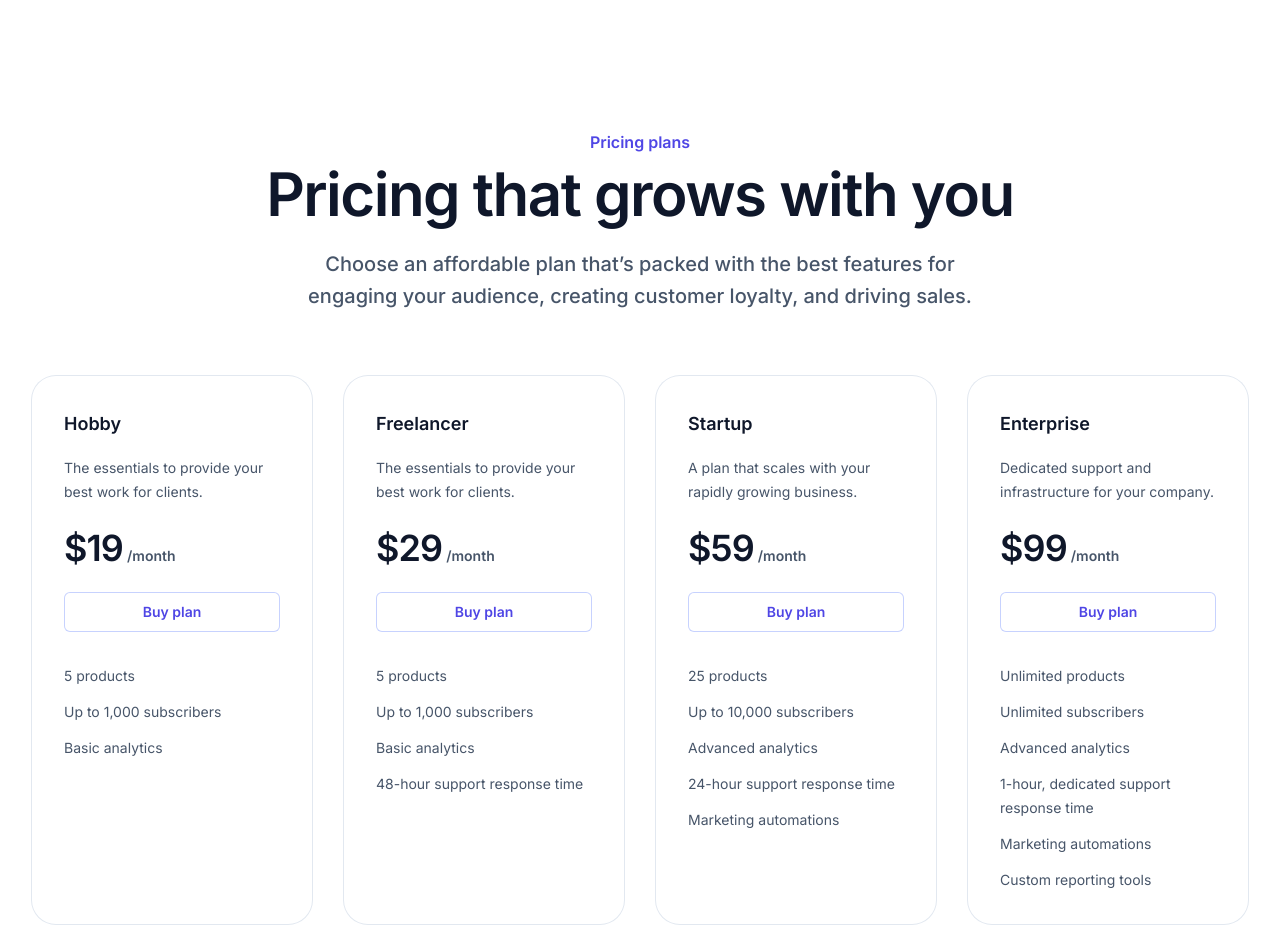
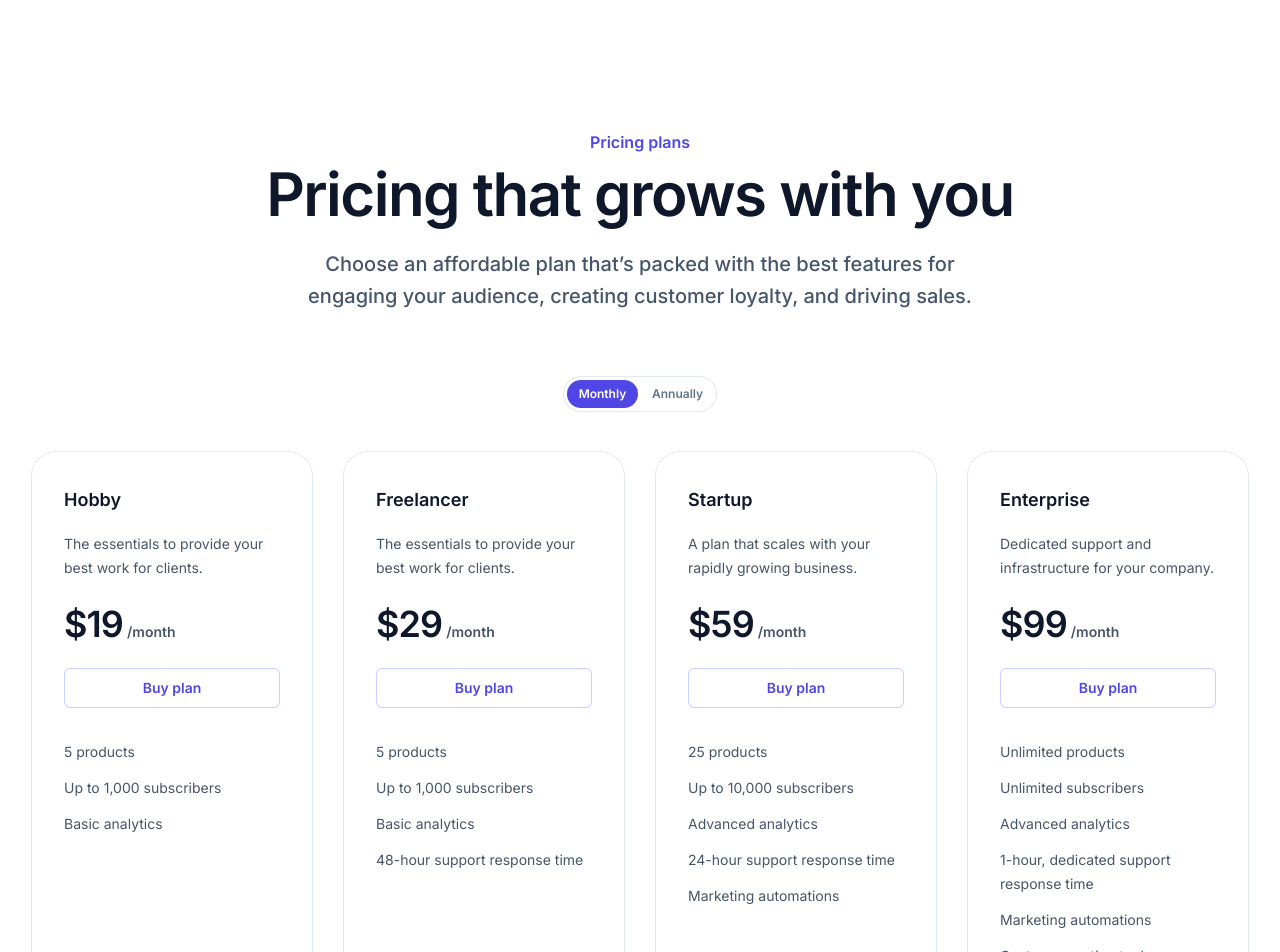
Before and after one commit to marekzelinka/pricing-plans, a React (Vite) app: page / in a window 1280 px wide. Shown: the top 952 px of the page. Built offline with nearby package versions, Linux system fonts and the light colour scheme.

Commit message:
add frequency toggle

```diff
--- a/package.json
+++ b/package.json
@@ -11,6 +11,7 @@
     "format": "prettier . --write"
   },
   "dependencies": {
+    "@headlessui/react": "^2.2.0",
     "clsx": "^2.1.1",
     "react": "^18.3.1",
     "react-dom": "^18.3.1",
--- a/src/App.tsx
+++ b/src/App.tsx
@@ -1,6 +1,11 @@
-import { plans } from "./data";
+import { Radio, RadioGroup } from "@headlessui/react";
+import { useState } from "react";
+import { frequencies } from "./data/frequencies";
+import { plans } from "./data/plans";
 
 export default function PricingPlans() {
+  const [frequency, setFrequency] = useState(frequencies[0]);
+
   return (
     <div className="bg-white py-24 sm:py-32">
       <div className="mx-auto max-w-7xl px-6 lg:px-8">
@@ -20,21 +25,34 @@ export default function PricingPlans() {
           </p>
         </div>
         <div className="mt-16 flex justify-center">
-          <div className="isolate grid grid-cols-1 gap-8 max-xl:mx-auto max-lg:max-w-md md:grid-cols-2 md:max-lg:max-w-2xl lg:max-xl:max-w-4xl xl:grid-cols-4">
+          <fieldset aria-label="Payment frequency">
+            <RadioGroup
+              value={frequency}
+              onChange={setFrequency}
+              className="grid grid-cols-2 gap-x-1 rounded-full p-1 text-center text-xs/5 font-semibold ring-1 ring-inset ring-gray-200"
+            >
+              {frequencies.map((option) => (
+                <Radio
+                  key={option.value}
+                  value={option}
+                  className="cursor-pointer rounded-full px-2.5 py-1 text-gray-500 data-[checked]:bg-indigo-600 data-[checked]:text-white"
+                >
+                  {option.label}
+                </Radio>
+              ))}
+            </RadioGroup>
+          </fieldset>
+        </div>
+        <div className="isolate mt-10 grid grid-cols-1 gap-8 max-xl:mx-auto max-lg:max-w-md md:grid-cols-2 md:max-lg:max-w-2xl lg:max-xl:max-w-4xl xl:grid-cols-4">
           {plans.map((plan) => (
-              <div
-                key={plan.id}
-                className="rounded-3xl p-8 ring-1 ring-gray-200"
-              >
+            <div key={plan.id} className="rounded-3xl p-8 ring-1 ring-gray-200">
               <h3 className="text-lg/8 font-semibold text-gray-900">
                 {plan.name}
               </h3>
-                <p className="mt-4 text-sm/6 text-gray-600">
-                  {plan.description}
-                </p>
+              <p className="mt-4 text-sm/6 text-gray-600">{plan.description}</p>
               <p className="mt-6 flex items-baseline gap-1">
                 <span className="text-4xl font-semibold tracking-tight text-gray-900">
-                    {plan.price.monthly}
+                  {plan.price[frequency.value]}
                 </span>
                 <span className="text-sm/6 font-semibold text-gray-600">
                   /month
@@ -56,6 +74,5 @@ export default function PricingPlans() {
         </div>
       </div>
     </div>
-    </div>
   );
 }
--- /dev/null
+++ b/src/data/frequencies.ts
@@ -0,0 +1,12 @@
+export type FrequencyValue = "monthly" | "annually";
+
+export interface Frequency {
+  value: FrequencyValue;
+  label: string;
+  priceSuffix: string;
+}
+
+export const frequencies = [
+  { value: "monthly", label: "Monthly", priceSuffix: "/month" },
+  { value: "annually", label: "Annually", priceSuffix: "/year" },
+] satisfies Frequency[];
--- a/src/data/index.ts
+++ /dev/null
@@ -1 +0,0 @@
-export { default as plans } from "./plans.json";
--- a/src/data/plans.json
+++ /dev/null
@@ -1,56 +0,0 @@
-[
-  {
-    "name": "Hobby",
-    "id": "tier-hobby",
-    "href": "#",
-    "price": { "monthly": "$19", "annually": "$199" },
-    "description": "The essentials to provide your best work for clients.",
-    "features": ["5 products", "Up to 1,000 subscribers", "Basic analytics"],
-    "mostPopular": false
-  },
-  {
-    "name": "Freelancer",
-    "id": "tier-freelancer",
-    "href": "#",
-    "price": { "monthly": "$29", "annually": "$299" },
-    "description": "The essentials to provide your best work for clients.",
-    "features": [
-      "5 products",
-      "Up to 1,000 subscribers",
-      "Basic analytics",
-      "48-hour support response time"
-    ],
-    "mostPopular": false
-  },
-  {
-    "name": "Startup",
-    "id": "tier-startup",
-    "href": "#",
-    "price": { "monthly": "$59", "annually": "$599" },
-    "description": "A plan that scales with your rapidly growing business.",
-    "features": [
-      "25 products",
-      "Up to 10,000 subscribers",
-      "Advanced analytics",
-      "24-hour support response time",
-      "Marketing automations"
-    ],
-    "mostPopular": true
-  },
-  {
-    "name": "Enterprise",
-    "id": "tier-enterprise",
-    "href": "#",
-    "price": { "monthly": "$99", "annually": "$999" },
-    "description": "Dedicated support and infrastructure for your company.",
-    "features": [
-      "Unlimited products",
-      "Unlimited subscribers",
-      "Advanced analytics",
-      "1-hour, dedicated support response time",
-      "Marketing automations",
-      "Custom reporting tools"
-    ],
-    "mostPopular": false
-  }
-]
--- /dev/null
+++ b/src/data/plans.ts
@@ -0,0 +1,70 @@
+import type { FrequencyValue } from "./frequencies";
+
+export interface Plan {
+  name: string;
+  id: string;
+  href: string;
+  price: {
+    [Key in FrequencyValue]: string;
+  };
+  description: string;
+  features: string[];
+  mostPopular: boolean;
+}
+
+export const plans = [
+  {
+    name: "Hobby",
+    id: "tier-hobby",
+    href: "#",
+    price: { monthly: "$19", annually: "$199" },
+    description: "The essentials to provide your best work for clients.",
+    features: ["5 products", "Up to 1,000 subscribers", "Basic analytics"],
+    mostPopular: false,
+  },
+  {
+    name: "Freelancer",
+    id: "tier-freelancer",
+    href: "#",
+    price: { monthly: "$29", annually: "$299" },
+    description: "The essentials to provide your best work for clients.",
+    features: [
+      "5 products",
+      "Up to 1,000 subscribers",
+      "Basic analytics",
+      "48-hour support response time",
+    ],
+    mostPopular: false,
+  },
+  {
+    name: "Startup",
+    id: "tier-startup",
+    href: "#",
+    price: { monthly: "$59", annually: "$599" },
+    description: "A plan that scales with your rapidly growing business.",
+    features: [
+      "25 products",
+      "Up to 10,000 subscribers",
+      "Advanced analytics",
+      "24-hour support response time",
+      "Marketing automations",
+    ],
+    mostPopular: true,
+  },
+  {
+    name: "Enterprise",
+    id: "tier-enterprise",
+    href: "#",
+    price: { monthly: "$99", annually: "$999" },
+    description: "Dedicated support and infrastructure for your company.",
+    features: [
+      "Unlimited products",
+      "Unlimited subscribers",
+      "Advanced analytics",
+      "1-hour, dedicated support response time",
+      "Marketing automations",
+      "Custom reporting tools",
+    ],
+    mostPopular: false,
+  },
+] satisfies Plan[];
```
Also changed, not shown: 1 other file (tests, documents, lock files or other folders). Lines whose indentation alone changed are shown as unchanged.
